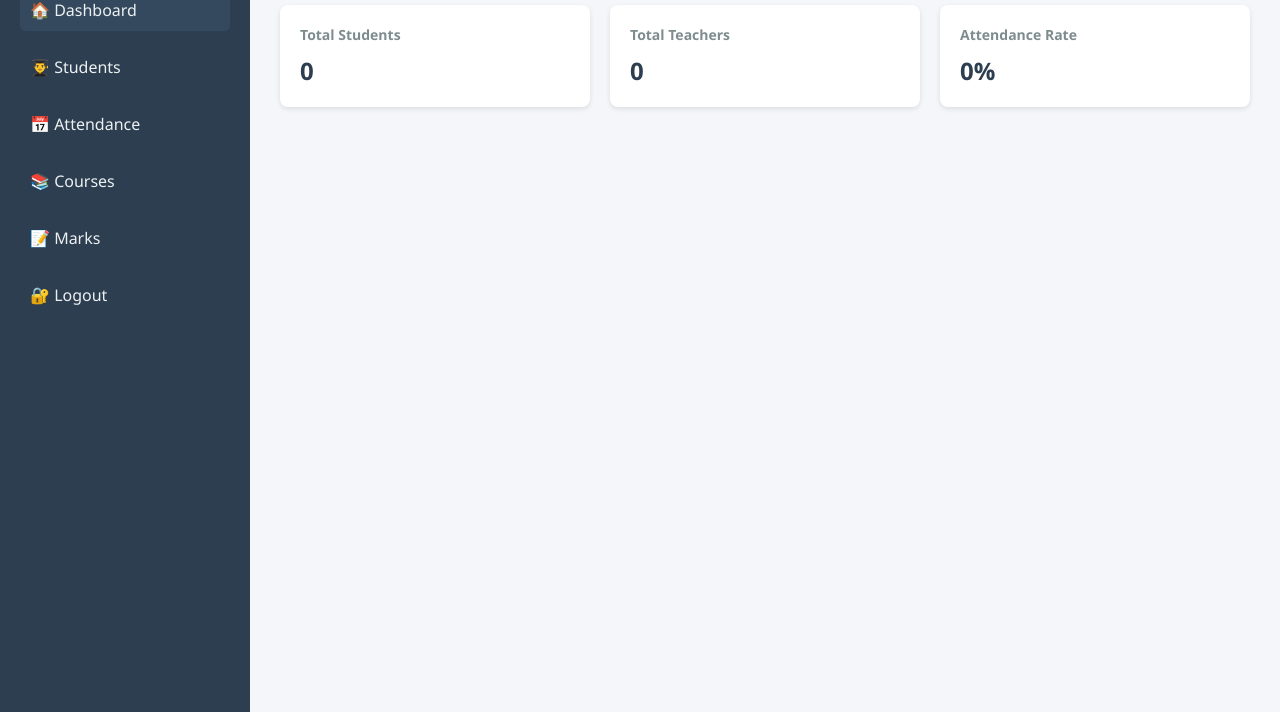
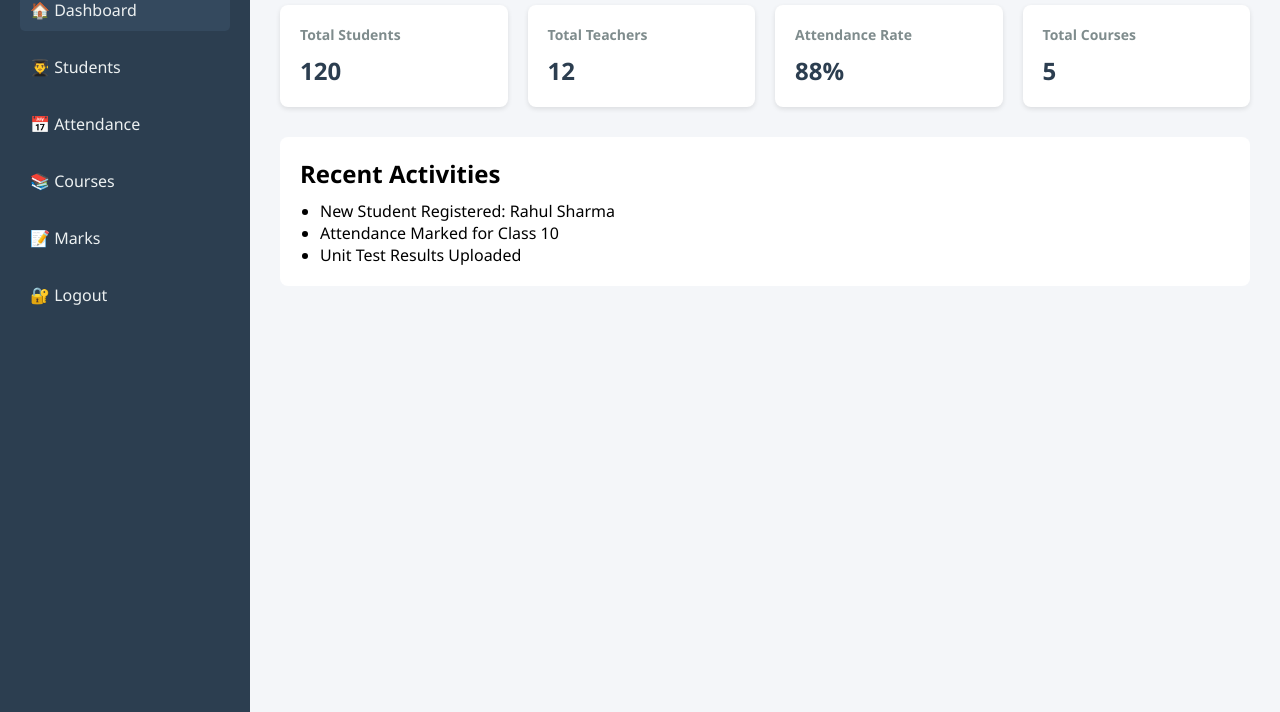
Before and after one commit to yashrajkhade2007-create/student-management-system, a plain HTML site: page frontend/index.html in a window 1280 px wide. Shown: the part 88-800 px from the top of the page. Drawn offline with Linux system fonts and the light colour scheme; files that its build step writes are made by us from their sources.

Commit message:
feat: design dashboard UI with stats and recent activities

```diff
--- a/frontend/index.html
+++ b/frontend/index.html
@@ -20,21 +20,35 @@
     </div>
 
     <div class="main-content">
-        <h1>Dashboard</h1>
+        <h1>Dashboard Overview</h1>
 
         <div class="cards-container">
             <div class="card">
                 <h3>Total Students</h3>
-                <p id="total-students">0</p>
+                <p id="total-students">120</p>
             </div>
             <div class="card">
                 <h3>Total Teachers</h3>
-                <p id="total-teachers">0</p>
+                <p id="total-teachers">12</p>
             </div>
             <div class="card">
                 <h3>Attendance Rate</h3>
-                <p id="attendance-rate">0%</p>
+                <p id="attendance-rate">88%</p>
             </div>
+            <div class="card">
+                <h3>Total Courses</h3>
+                <p id="total-courses">5</p>
+            </div>
+        </div>
+
+        <!-- नवीन Recent Activities सेक्शन -->
+        <div class="activity-section" style="margin-top: 30px; background: white; padding: 20px; border-radius: 8px;">
+            <h2>Recent Activities</h2>
+            <ul style="margin-top: 10px; padding-left: 20px;">
+                <li>New Student Registered: Rahul Sharma</li>
+                <li>Attendance Marked for Class 10</li>
+                <li>Unit Test Results Uploaded</li>
+            </ul>
         </div>
     </div>
 </body>
```
